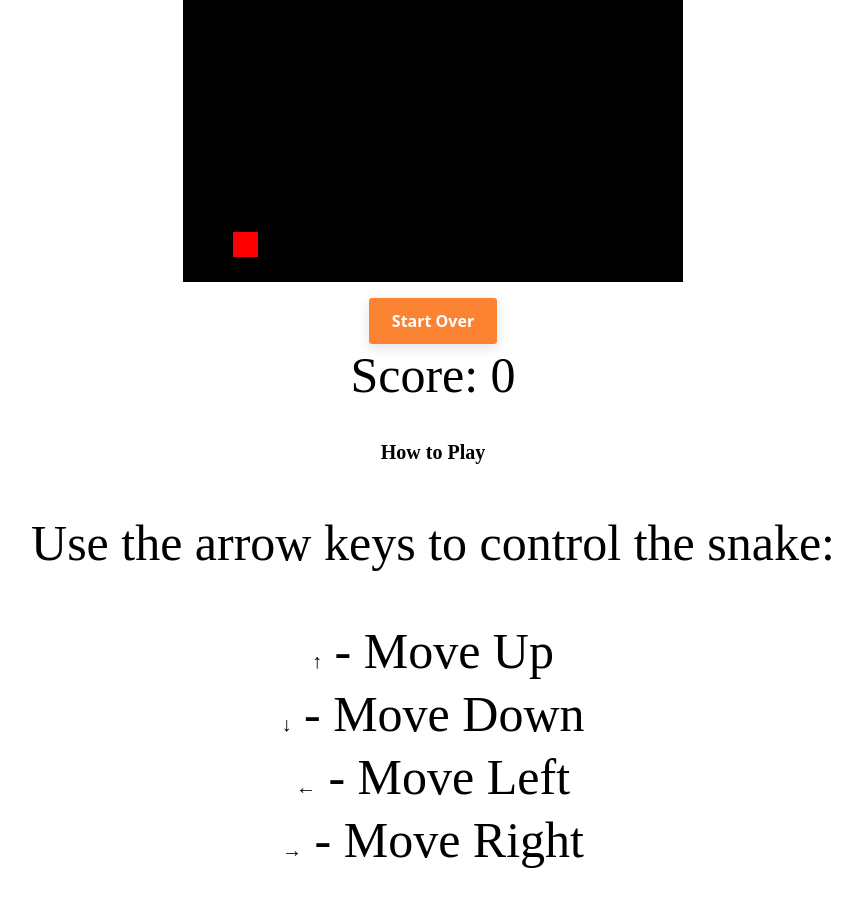
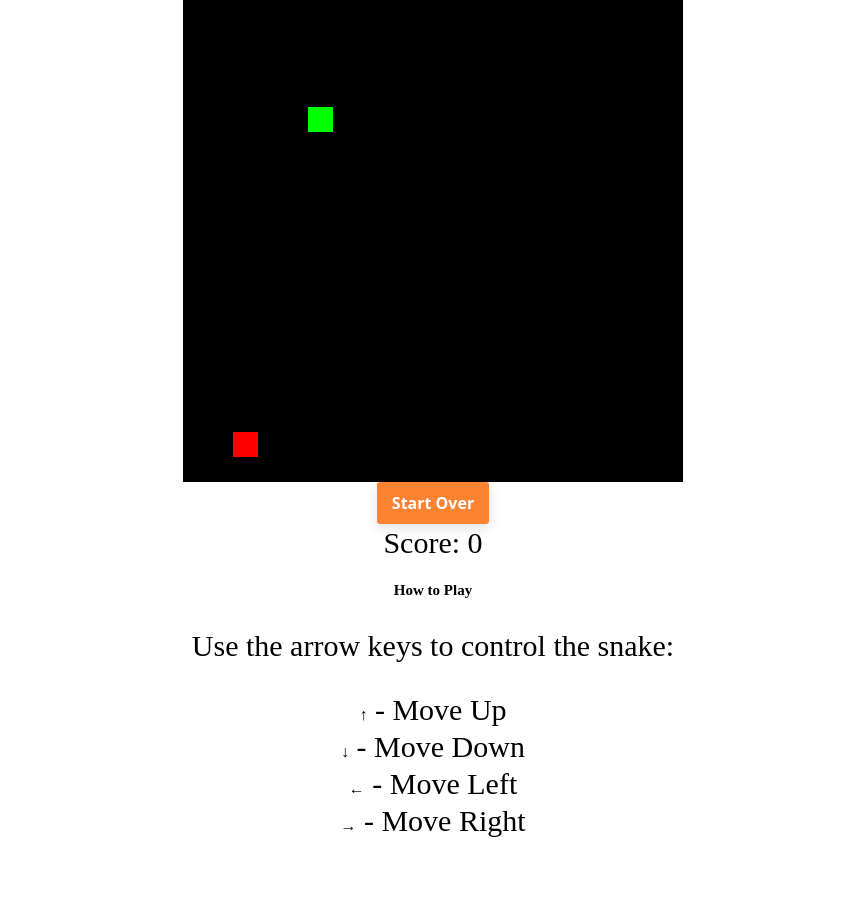
Before and after one commit to RYJ1github/Snake-js-project, a plain HTML site: page index.html in a window 1280 px wide. Shown: the whole page, without its empty margins (207-1069 px from the left). After the commit the page ends 868 px from the top, so only its background shows below. Drawn offline with Linux system fonts and the light colour scheme; a web font is replaced by a local one.

Commit message:
tutorial

```diff
--- a/snake.css
+++ b/snake.css
@@ -1,4 +1,3 @@
-
 @font-face {
   font-family: 'Rocher';
   src: url(https://assets.codepen.io/9632/RocherColorGX.woff2);
@@ -7,8 +6,8 @@
 body {
   font-family: 'Rocher';
   text-align: center;
-    font-size: 50px;
-    height: 70vh;
+  font-size: 30px;
+  height: 95vh; /* Adjusted height to accommodate larger game board */
   display: flex;
   flex-direction: column;
   align-items: center;
@@ -16,16 +15,17 @@ body {
 }
 
 h1 {
-    font-size: 100px;
+  font-size: 60px;
   font-family: 'Courier New', Courier, monospace;
   text-align: center;
+  margin-bottom: 20px; /* Added margin to separate the title from the game */
 }
 
-  .snakegame{
+.snakegame {
   font-family: 'Rocher';
   text-align: center;
-    font-size: 50px;
-    height: 50vh;
+  font-size: 30px;
+  height: 60vh; /* Adjusted height to make the game board larger */
   display: flex;
   flex-direction: column;
   align-items: center;
@@ -33,15 +33,15 @@ body {
 }
 
 #tutorial {
-    margin-top: 20px;
+  margin-top: 10px; /* Adjust the margin */
 }
 
 #tutorial h2 {
-    font-size: 20px;
+  font-size: 15px; /* Adjust the font size */
 }
 
 #tutorial p {
-    margin-bottom: 10px;
+  margin-bottom: 5px; /* Adjust the margin */
 }
 
 #tutorial ul {
@@ -50,13 +50,12 @@ body {
 }
 
 #tutorial li {
-    margin-bottom: 5px;
+  margin-bottom: 3px; /* Adjust the margin */
 }
 
 .arrow {
-    font-size: 20px;
+  font-size: 16px; /* Adjust the font size */
 }
-
 
 .startOverBtn {
   align-items: center;
@@ -69,14 +68,14 @@ body {
   color: #fff;
   cursor: pointer;
   display: inline-flex;
-  font-family: system-ui,-apple-system,system-ui,"Helvetica Neue",Helvetica,Arial,sans-serif;
+  font-family: system-ui, -apple-system, system-ui, "Helvetica Neue", Helvetica, Arial, sans-serif;
   font-size: 16px;
   font-weight: 600;
   justify-content: center;
   line-height: 1.25;
   margin: 0;
-  min-height: 3rem;
-  padding: calc(.875rem - 1px) calc(1.5rem - 1px);
+  min-height: 2rem; /* Adjust the height */
+  padding: calc(.75rem - 1px) calc(1rem - 1px); /* Adjust the padding */
   position: relative;
   text-decoration: none;
   transition: all 250ms;
```
Lines whose indentation alone changed are shown as unchanged.
